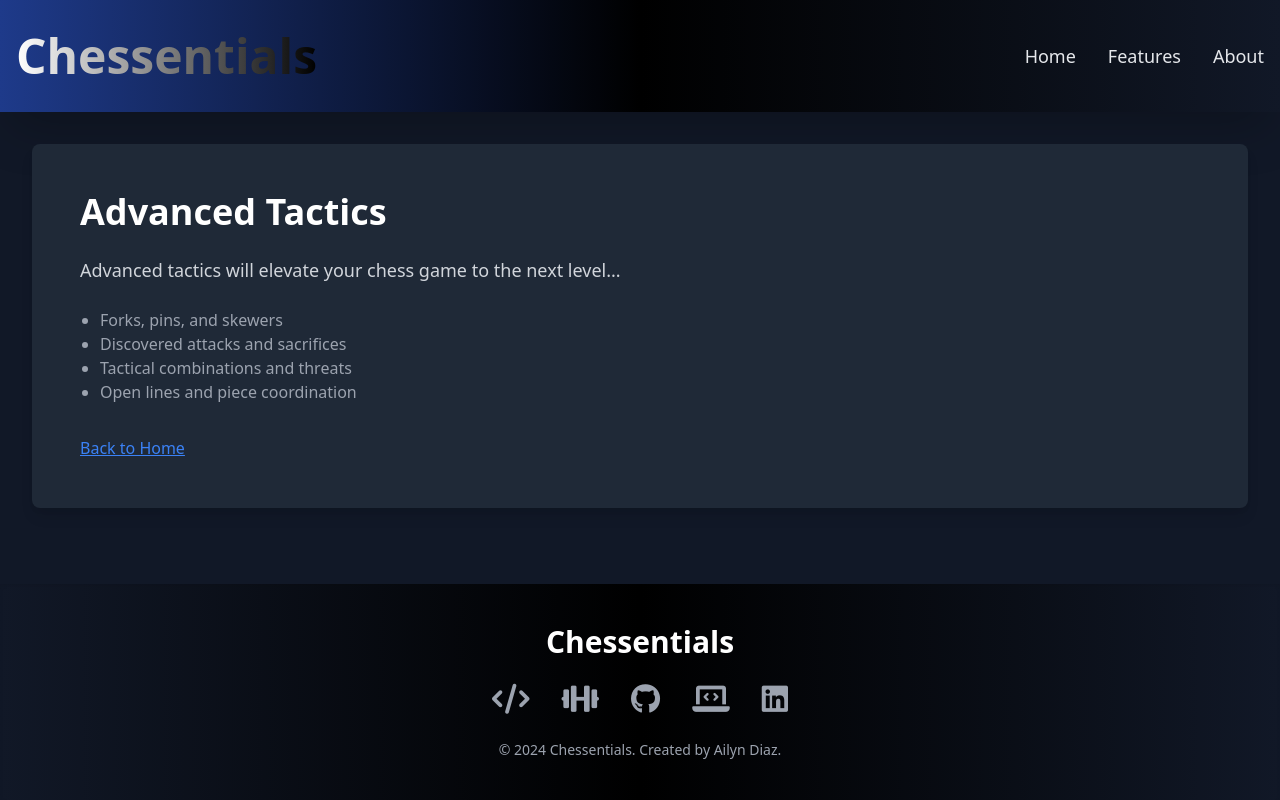
After one commit to ailynux/Chessentials, a Flask app: page /tactics in a window 1280 px wide. The commit adds this page. Run offline with Flask 3, Linux system fonts and the light colour scheme; parts of the project's set-up code (start-up, migrations or seed data) failed here and were passed over; some libraries are stand-ins or nearby versions.

Commit message:
add new pages

```diff
--- a/app.py
+++ b/app.py
@@ -32,6 +32,21 @@ move_history = []
 def index():
     """Render the index.html page."""
     return render_template('index.html')
+
+@app.route('/strategy')
+def strategy():
+    """Render the strategy.html page."""
+    return render_template('strategy.html')
+
+@app.route('/tactics')
+def tactics():
+    """Render the tactics.html page."""
+    return render_template('tactics.html')
+
+@app.route('/endgame')
+def endgame():
+    """Render the endgame.html page."""
+    return render_template('endgame.html')
 
 @app.route('/move', methods=['POST'])
 def make_move():
--- a/templates/contact.html
+++ b/templates/contact.html
@@ -8,6 +8,8 @@
     <link href="https://cdn.jsdelivr.net/npm/tailwindcss@2.0.0/dist/tailwind.min.css" rel="stylesheet">
     <!-- FontAwesome CDN for icons -->
     <link href="https://cdnjs.cloudflare.com/ajax/libs/font-awesome/6.0.0-beta3/css/all.min.css" rel="stylesheet">
+    <!-- Favicon -->
+    <link rel="icon" href="{{ url_for('static', filename='images/favicon.ico') }}" type="image/x-icon">
     <style>
         /* Custom Animations */
         .hover-scale {
--- a/templates/index.html
+++ b/templates/index.html
@@ -38,7 +38,7 @@
 <header class="py-8 bg-gradient-to-r from-blue-900 via-black to-gray-900 shadow-2xl">
     <div class="container mx-auto px-4 flex justify-between items-center">
         <!-- Logo/Title with gradient and shadow -->
-        <h1 class="text-4xl md:text-5xl font-extrabold text-transparent bg-clip-text bg-gradient-to-r from-white to-black drop-shadow-lg">
+        <h1 class="text-4xl md:text-5xl font-extrabold text-transparent bg-clip-text bg-gradient-to-r from-white to-white drop-shadow-lg">
             Chessentials
         </h1>
 
--- /dev/null
+++ b/templates/tactics.html
@@ -0,0 +1,69 @@
+<!DOCTYPE html>
+<html lang="en">
+<head>
+    <meta charset="UTF-8">
+    <meta name="viewport" content="width=device-width, initial-scale=1.0">
+    <title>Advanced Tactics | Chessentials</title>
+    <!-- Tailwind CSS CDN -->
+    <link href="https://cdn.jsdelivr.net/npm/tailwindcss@2.0.0/dist/tailwind.min.css" rel="stylesheet">
+    <!-- FontAwesome CDN for icons -->
+    <link href="https://cdnjs.cloudflare.com/ajax/libs/font-awesome/6.0.0-beta3/css/all.min.css" rel="stylesheet">
+    <!-- Favicon -->
+    <link rel="icon" href="{{ url_for('static', filename='images/favicon.ico') }}" type="image/x-icon">
+</head>
+<body class="flex flex-col min-h-screen bg-gray-900 text-white">
+
+    <!-- Header -->
+<header class="py-8 bg-gradient-to-r from-blue-900 via-black to-gray-900 shadow-2xl">
+    <div class="container mx-auto px-4 flex justify-between items-center">
+        <h1 class="text-4xl md:text-5xl font-extrabold text-transparent bg-clip-text bg-gradient-to-r from-white to-black drop-shadow-lg">
+            Chessentials
+        </h1>
+        <nav class="hidden md:flex md:space-x-8 text-lg font-medium">
+            <ul class="flex flex-col md:flex-row md:space-x-8">
+                <li><a href="{{ url_for('home') }}" class="text-gray-200 hover:text-yellow-400">Home</a></li>
+                <li><a href="{{ url_for('home') }}#features" class="text-gray-200 hover:text-green-400">Features</a></li>
+                <li><a href="{{ url_for('contact') }}" class="text-gray-200 hover:text-blue-400">About</a></li>
+            </ul>
+        </nav>
+    </div>
+</header>
+
+<main class="flex-grow container mx-auto p-8">
+    <div class="bg-gray-800 p-12 rounded-lg shadow-lg">
+        <h1 class="text-4xl font-bold text-white mb-6">Advanced Tactics</h1>
+        <p class="text-lg text-gray-300 mb-6">
+            Advanced tactics will elevate your chess game to the next level...
+        </p>
+        <ul class="list-disc pl-5 text-gray-400">
+            <li>Forks, pins, and skewers</li>
+            <li>Discovered attacks and sacrifices</li>
+            <li>Tactical combinations and threats</li>
+            <li>Open lines and piece coordination</li>
+        </ul>
+        <div class="mt-8">
+            <a href="{{ url_for('home') }}" class="text-blue-500 hover:text-blue-400 underline">Back to Home</a>
+        </div>
+    </div>
+</main>
+
+<!-- Footer -->
+<footer class="py-10 bg-gradient-to-r from-gray-900 via-black to-gray-900 text-gray-400 shadow-inner">
+    <div class="container mx-auto px-4 text-center">
+        <h2 class="text-3xl font-semibold text-white mb-6">Chessentials</h2>
+        <div class="flex justify-center space-x-8 mb-6">
+            <a href="https://leetcode.com/u/ailynux/" class="text-gray-400 hover:text-red-500"><i class="fas fa-code text-3xl"></i></a>
+            <a href="https://exercism.org/profiles/ailynux" class="text-gray-400 hover:text-green-500"><i class="fas fa-dumbbell text-3xl"></i></a>
+            <a href="https://github.com/ailynux" class="text-gray-400 hover:text-blue-500"><i class="fab fa-github text-3xl"></i></a>
+            <a href="https://ailynux.github.io/" class="text-gray-400 hover:text-yellow-500"><i class="fas fa-laptop-code text-3xl"></i></a>
+            <a href="https://www.linkedin.com/in/ailyndiaz01" class="text-gray-400 hover:text-blue-400"><i class="fab fa-linkedin text-3xl"></i></a>
+        </div>
+        <div class="text-sm">&copy; <span id="current-year"></span> Chessentials. Created by Ailyn Diaz.</div>
+    </div>
+</footer>
+
+<script>
+    document.getElementById("current-year").textContent = new Date().getFullYear();
+</script>
+</body>
+</html>
```
Also changed, not shown: templates/endgame.html (added, +68 -0 lines), templates/features.html (+9 -6 lines), templates/strategy.html (added, +69 -0 lines).
